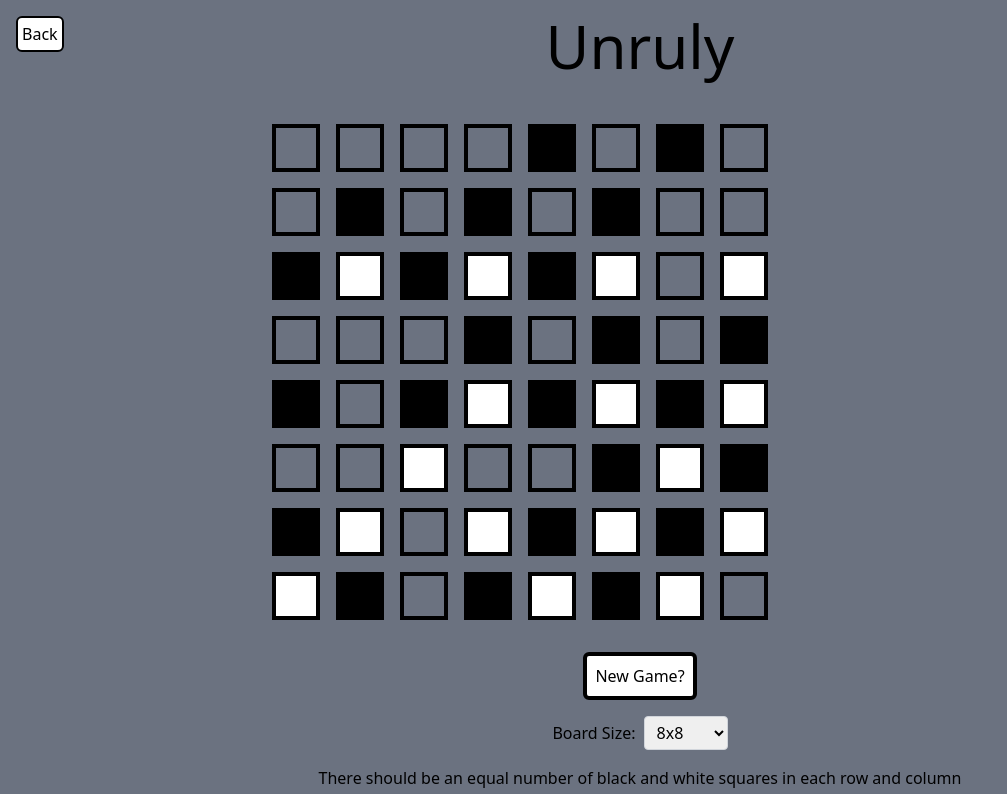
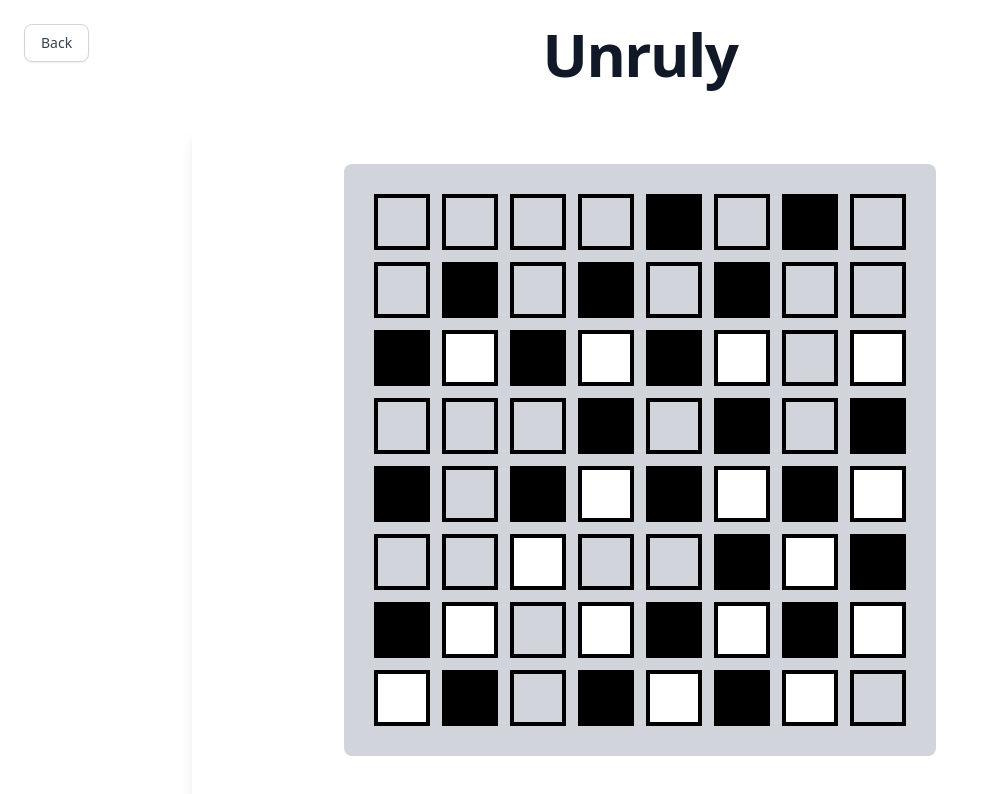
Before and after one commit to alank101/puzzle-games, a React (Create React App) app: page /Unruly in a window 1280 px wide. Shown: the top 794 px of the page, without its empty margins (0-1007 px from the left). Built offline with nearby package versions, Linux system fonts and the light colour scheme.

Commit message:
updated unruly styling

```diff
--- a/src/components/Unruly/Unruly.jsx
+++ b/src/components/Unruly/Unruly.jsx
@@ -1,6 +1,6 @@
 import React from "react";
 import { useState } from "react";
-import { getCellClasses } from './UnrulyFunctions'
+import { getCellClasses, checkInvalidPatterns, checkMoreThanHalf } from './UnrulyFunctions'
 import { generateBoard } from './UnrulyBoards'
 
 export default function Unruly() {
@@ -60,21 +60,24 @@ export default function Unruly() {
     }
 
     // Calculate cell size based on board size
-    const cellSize = selectedBoardSize <= 8 ? 'w-12 h-12' : 'w-10 h-10';
-    const cellMargin = selectedBoardSize <= 8 ? 'm-2' : 'm-1';
+    const cellSize = selectedBoardSize <= 8 ? 'w-14 h-14' : 'w-12 h-12';
+    const cellMargin = selectedBoardSize <= 8 ? 'm-1.5' : 'm-1';
     const cellBorder = selectedBoardSize <= 8 ? 'border-4' : 'border-2';
 
     return (
-        <div className="flex flex-col items-center justify-center min-h-screen p-4">
-            <div className="absolute top-4 left-4">
-                <button onClick={() => window.history.back()} className="border-black border-2 p-1 rounded-md bg-white">
+        <div className="flex flex-col items-center justify-center min-h-screen p-6 bg-white">
+            <div className="absolute top-6 left-6">
+                <button
+                    onClick={() => window.history.back()}
+                    className="px-4 py-2 text-sm font-medium text-gray-700 bg-white border border-gray-300 rounded-lg shadow-sm hover:bg-gray-50 focus:outline-none focus:ring-2 focus:ring-offset-2 focus:ring-indigo-500 transition-colors duration-200"
+                >
                     Back
                 </button>
             </div>
-            <h1 className="text-center text-4xl md:text-6xl mb-4 md:mb-8">Unruly</h1>
-            <div className="w-full max-w-3xl">
-                <div className="p-2 overflow-x-auto">
-                    <div className="inline-block">
+            <h1 className="text-center text-4xl md:text-6xl font-bold text-gray-900 mb-6 md:mb-10 tracking-tight">Unruly</h1>
+            <div className="w-full max-w-4xl bg-white rounded-xl shadow-lg p-6">
+                <div className="p-4 overflow-x-auto flex justify-center">
+                    <div className="inline-block bg-gray-300 p-6 rounded-lg">
                         {currentBoardArray.map((row, rowIndex) => (
                             <div key={rowIndex} className="flex">
                                 {row.map((value, colIndex) => (
@@ -86,35 +89,45 @@ export default function Unruly() {
                                             rowIndex,
                                             colIndex,
                                             currentBoardArray
-                                        )}`}
+                                        )} transition-colors duration-200`}
                                     >
-                                        !
+                                        {checkMoreThanHalf(currentBoardArray, rowIndex, colIndex) ? '!' : ''}
                                     </div>
                                 ))}
                             </div>
                         ))}
                     </div>
                 </div>
-                <div className="text-center">
-                    <button onClick={newGame} className="mt-4 border-black border-4 p-2 rounded-md bg-white">New Game?</button>
-                </div>
-                <div className="flex justify-center items-center gap-4 mt-4">
-                    <label className="flex items-center gap-2">
+                <div className="flex flex-col items-center space-y-6 mt-6">
+                    <button
+                        onClick={newGame}
+                        className="px-6 py-3 text-base font-medium text-white bg-indigo-600 rounded-lg shadow-sm hover:bg-indigo-700 focus:outline-none focus:ring-2 focus:ring-offset-2 focus:ring-indigo-500 transition-colors duration-200"
+                    >
+                        New Game
+                    </button>
+                    <div className="flex items-center gap-4">
+                        <label className="flex items-center gap-3 text-gray-700 font-medium">
                             Board Size:
                             <select
                                 value={selectedBoardSize}
                                 onChange={handleBoardSizeChange}
-                            className="px-2 py-1 rounded border border-gray-300 focus:outline-none focus:ring-2 focus:ring-green-500"
+                                className="px-3 py-2 text-gray-700 bg-white border border-gray-300 rounded-lg shadow-sm focus:outline-none focus:ring-2 focus:ring-indigo-500 focus:border-indigo-500"
                             >
                                 <option value={8}>8x8</option>
                                 <option value={10}>10x10</option>
                             </select>
                         </label>
                     </div>
-                <p className="text-center pt-4">There should be an equal number of black and white squares in each row and column</p>
-                <p className="text-center">No more than 2 consecutive squares should be the same color</p>
-                <div className="text-center">
-                    <a href="https://www.chiark.greenend.org.uk/~sgtatham/puzzles/doc/unruly.html#unruly" target="_blank" rel="noopener noreferrer" className="cursor-pointer text-cyan-300 underline decoration-1">
+                    <div className="text-center space-y-2 text-gray-600">
+                        <p className="text-sm">There should be an equal number of black and white squares in each row and column</p>
+                        <p className="text-sm">No more than 2 consecutive squares should be the same color</p>
+                    </div>
+                    <a
+                        href="https://www.chiark.greenend.org.uk/~sgtatham/puzzles/doc/unruly.html#unruly"
+                        target="_blank"
+                        rel="noopener noreferrer"
+                        className="text-sm text-indigo-600 hover:text-indigo-800 underline decoration-1 transition-colors duration-200"
+                    >
                         Full Instructions
                     </a>
                 </div>
--- a/src/components/Unruly/UnrulyFunctions.jsx
+++ b/src/components/Unruly/UnrulyFunctions.jsx
@@ -55,72 +55,136 @@ function getColumn(array, colIndex) {
 }
 
 
-export function getCellClasses(value, rowIndex, colIndex, currentBoardArray) {
-    // Add the necessary logic to determine the classes for each cell based on the conditions
-    let classes = "";
+export function getCellClasses(cell, rowIndex, colIndex, currentBoardArray) {
+    const baseClasses = 'flex items-center justify-center cursor-pointer select-none font-bold text-2xl transition-all duration-200';
 
-    switch (value.value) {
-        case 0:
-            classes = "bg-transparent text-transparent border-black";
-            break;
-        case 1:
-            classes = "bg-black text-black border-black";
-            break;
-        case 2:
-            classes = "bg-white text-white border-black";
-            break;
-        default:
-            break;
+    // Get the value of the cell
+    const value = cell.value;
+
+    // Base color classes
+    let colorClasses = '';
+    if (value === 1) {
+        colorClasses = 'bg-black border-2 border-black';
+    } else if (value === 2) {
+        colorClasses = 'bg-white border-2 border-black';
+    } else {
+        colorClasses = 'bg-transparent border-black';
     }
 
-    if (!value.clickable) {
-        classes += " cursor-not-allowed"; // Apply a 'not-allowed' cursor style
-    }
+    // Check for consecutive cells (including pre-generated cells)
+    const hasConsecutive = checkConsecutiveCells(currentBoardArray, rowIndex, colIndex);
+    const consecutiveClasses = hasConsecutive ? 'border-red-500' : '';
 
-    const boardLength = currentBoardArray[0].length;
+    // Check for more than half in row/column
+    const hasMoreThanHalf = checkMoreThanHalf(currentBoardArray, rowIndex, colIndex);
+    const moreThanHalfClasses = hasMoreThanHalf ? 'text-red-500' : '';
 
-    const rowCounts = countColors(currentBoardArray[rowIndex]);
-    let rowDominantColor = -1;
-    let rowDominantCount = -1;
-    for (const color in rowCounts) {
-        if (rowCounts[color] > rowDominantCount) {
-            rowDominantColor = parseInt(color);
-            rowDominantCount = rowCounts[color];
+    return `${baseClasses} ${colorClasses} ${consecutiveClasses} ${moreThanHalfClasses}`;
+}
+
+function checkConsecutiveCells(board, rowIndex, colIndex) {
+    const size = board.length;
+    const value = board[rowIndex][colIndex].value;
+
+    if (value === 0) return false;
+
+    // Check horizontal pattern
+    if (colIndex > 0 && colIndex < size - 1) {
+        const left = board[rowIndex][colIndex - 1].value;
+        const right = board[rowIndex][colIndex + 1].value;
+        if (left === value && right === value) {
+            return true;
         }
     }
 
-    if (value.value === rowDominantColor && rowDominantCount > boardLength / 2) {
-        classes += moreThanHalf;
-        if (value.value === 1) classes = classes.replace('text-black', 'text-red-500');
-        if (value.value === 2) classes = classes.replace('text-white', 'text-red-500');
+    // Check vertical pattern
+    if (rowIndex > 0 && rowIndex < size - 1) {
+        const up = board[rowIndex - 1][colIndex].value;
+        const down = board[rowIndex + 1][colIndex].value;
+        if (up === value && down === value) {
+            return true;
+        }
     }
 
-    const columnCounts = countColors(getColumn(currentBoardArray, colIndex));
-    let columnDominantColor = -1;
-    let columnDominantCount = -1;
-    for (const color in columnCounts) {
-        if (columnCounts[color] > columnDominantCount) {
-            columnDominantColor = parseInt(color);
-            columnDominantCount = columnCounts[color];
+    // Check for longer sequences
+    // Horizontal
+    let horizontalCount = 1;
+    // Check left
+    for (let i = colIndex - 1; i >= 0; i--) {
+        if (board[rowIndex][i].value === value) {
+            horizontalCount++;
+        } else {
+            break;
         }
     }
-    if (value.value === columnDominantColor && columnDominantCount > boardLength / 2) {
-        classes += moreThanHalf;
-        if (value.value === 1) classes = classes.replace('text-black', 'text-red-500');
-        if (value.value === 2) classes = classes.replace('text-white', 'text-red-500');
+    // Check right
+    for (let i = colIndex + 1; i < size; i++) {
+        if (board[rowIndex][i].value === value) {
+            horizontalCount++;
+        } else {
+            break;
+        }
+    }
+    if (horizontalCount >= 3) return true;
+
+    // Vertical
+    let verticalCount = 1;
+    // Check up
+    for (let i = rowIndex - 1; i >= 0; i--) {
+        if (board[i][colIndex].value === value) {
+            verticalCount++;
+        } else {
+            break;
+        }
+    }
+    // Check down
+    for (let i = rowIndex + 1; i < size; i++) {
+        if (board[i][colIndex].value === value) {
+            verticalCount++;
+        } else {
+            break;
+        }
+    }
+    if (verticalCount >= 3) return true;
+
+    return false;
+}
+
+export function checkMoreThanHalf(board, rowIndex, colIndex) {
+    const size = board.length;
+    const value = board[rowIndex][colIndex].value;
+
+    if (value === 0) return false;
+
+    // Check row count
+    let rowCount = 0;
+    for (let j = 0; j < size; j++) {
+        if (board[rowIndex][j].value === value) {
+            rowCount++;
+        }
+    }
+    if (rowCount > size / 2) {
+        return true;
     }
 
-    const { isMatchingHorizontal, isMatchingVertical } = threeInRowCheck(
-        currentBoardArray,
-        rowIndex,
-        colIndex
-    );
-
-    if (value.value !== 0 && (isMatchingHorizontal() || isMatchingVertical())) {
-        classes += threeInRow;
+    // Check column count
+    let colCount = 0;
+    for (let i = 0; i < size; i++) {
+        if (board[i][colIndex].value === value) {
+            colCount++;
+        }
+    }
+    if (colCount > size / 2) {
+        return true;
     }
 
-    return `w-12 h-12 border-4 m-2 ${classes}`;
+    return false;
+}
+
+// Keep the original checkInvalidPatterns for other uses
+export function checkInvalidPatterns(board, rowIndex, colIndex) {
+    return checkConsecutiveCells(board, rowIndex, colIndex) ||
+           checkMoreThanHalf(board, rowIndex, colIndex);
 }
 
 const countColors = (row) => {
```
Lines whose indentation alone changed are shown as unchanged.
